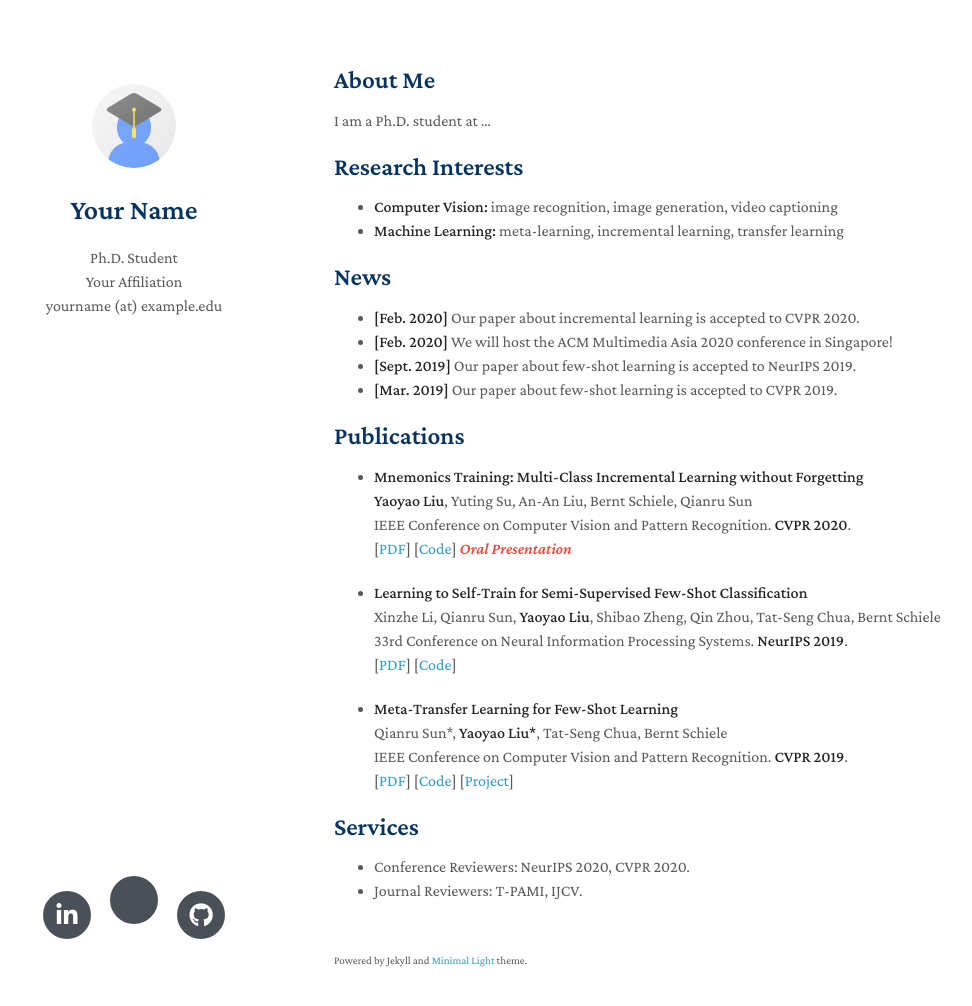
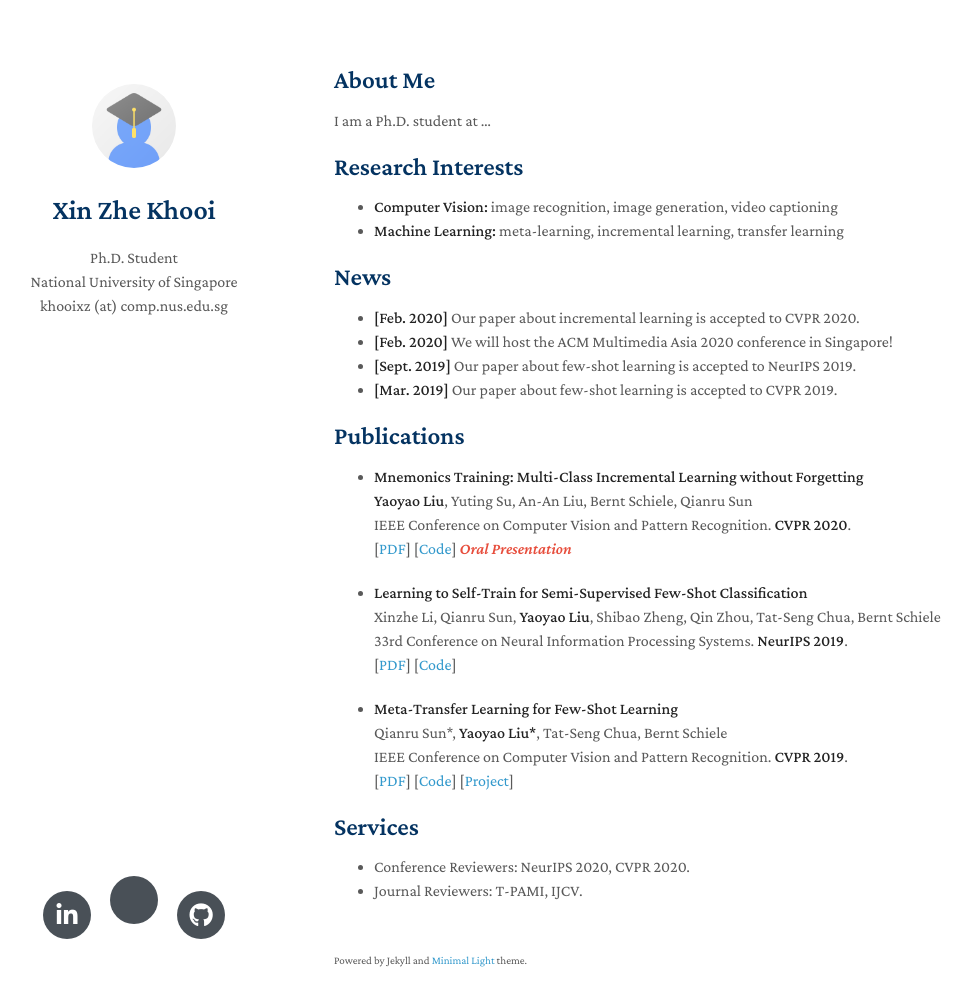
Before and after one commit to khooi8913/khooi8913.github.io, a Jekyll site: the page built from index.md, in a window 1280 px wide and 1041 px high. Shown: the top 1006 px of the window, without its empty margins (136-1108 px from the left). Built offline with Jekyll 4.4.1, drawn with Linux system fonts in a browser that asks for light colours; nearby versions of some CDN libraries; a style sheet for code colours, icons or effects is not loaded; our own code applies the rules of GitHub Pages for plain Markdown files.

Commit message:
init commit

```diff
--- a/_config.yml
+++ b/_config.yml
@@ -1,30 +1,30 @@
 # Basic Information
-title: Your Name
+title: Xin Zhe Khooi
 position: Ph.D. Student
-affiliation: Your Affiliation
-email: yourname (at) example.edu
+affiliation: National University of Singapore
+email: khooixz (at) comp.nus.edu.sg
 
 # Search Engine Optimization (SEO)
 # The following information is used to improve the website traffic from search engines, e.g., Google.
-keywords: minimal academic
-description: The Minimal Light is a simple and elegant jekyll theme for academic personal homepage.
-canonical: https://minimal-light.yyliu.net/
+keywords: Xin Zhe Khooi
+description: Xin Zhe Khooi | Ph.D. Student
+# canonical: https://minimal-light.yyliu.net/
 
 # Links
 # If you don't need one of them, you may delete the corresponding line.
-google_scholar: https://scholar.google.com/
-github_link: https://github.com/yaoyao-liu/minimal-light
-linkedin: https://www.linkedin.com/
+google_scholar: https://scholar.google.com/citations?user=AocOAkMAAAAJ&hl=en
+github_link: https://github.com/khooi8913
+linkedin: https://www.linkedin.com/in/xinzhekhooi/
 
 # Images (e.g., your profile picture and your website's favicon)
 # "favicon" and "favicon_dark" are used for the light and dark modes, respectively.
 avatar: ./assets/img/avatar.png
-favicon: ./assets/img/favicon.png
-favicon_dark: ./assets/img/favicon-dark.png
+favicon: ./assets/img/favicon.ico
+favicon_dark: ./assets/img/favicon.ico
 
 # Google Analytics ID
 # Please remove this if you don't use Google Analytics
-google_analytics: UA-111540567-4
+google_analytics: G-VS7NSRT4S4
 
 # Use this project as a remote theme for GitHub Pages
 # See the guide here: https://docs.github.com/en/pages/setting-up-a-github-pages-site-with-jekyll/adding-a-theme-to-your-github-pages-site-using-jekyll
```
Also changed, not shown: assets/img/favicon-dark.png (deleted), assets/img/favicon.ico (added), assets/img/favicon.png (deleted).
